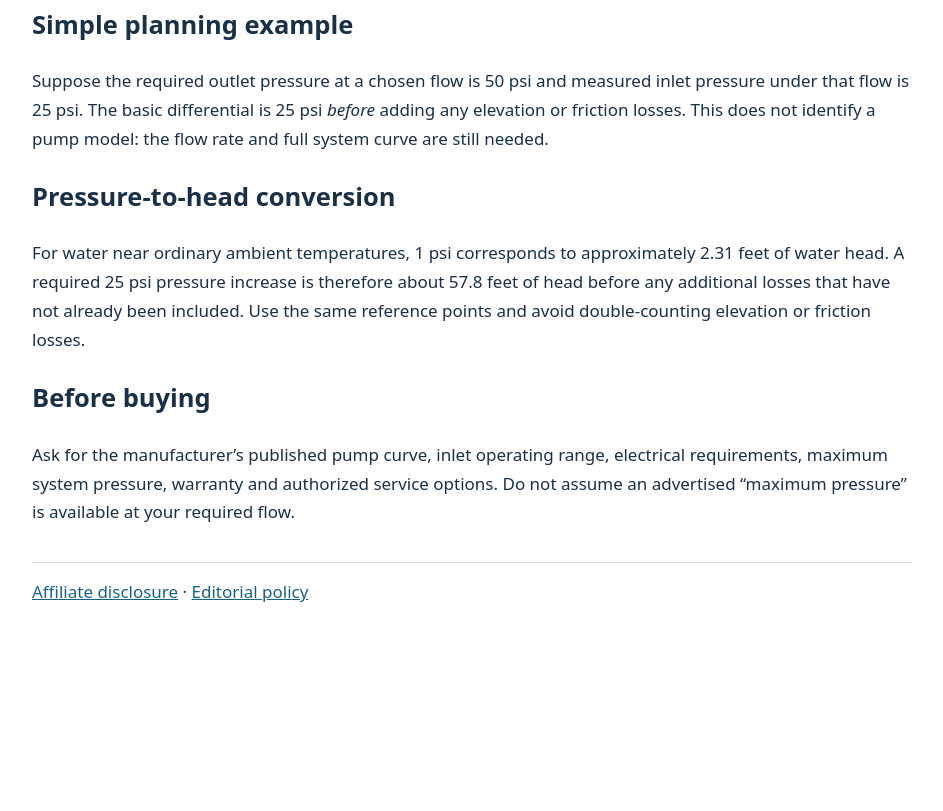
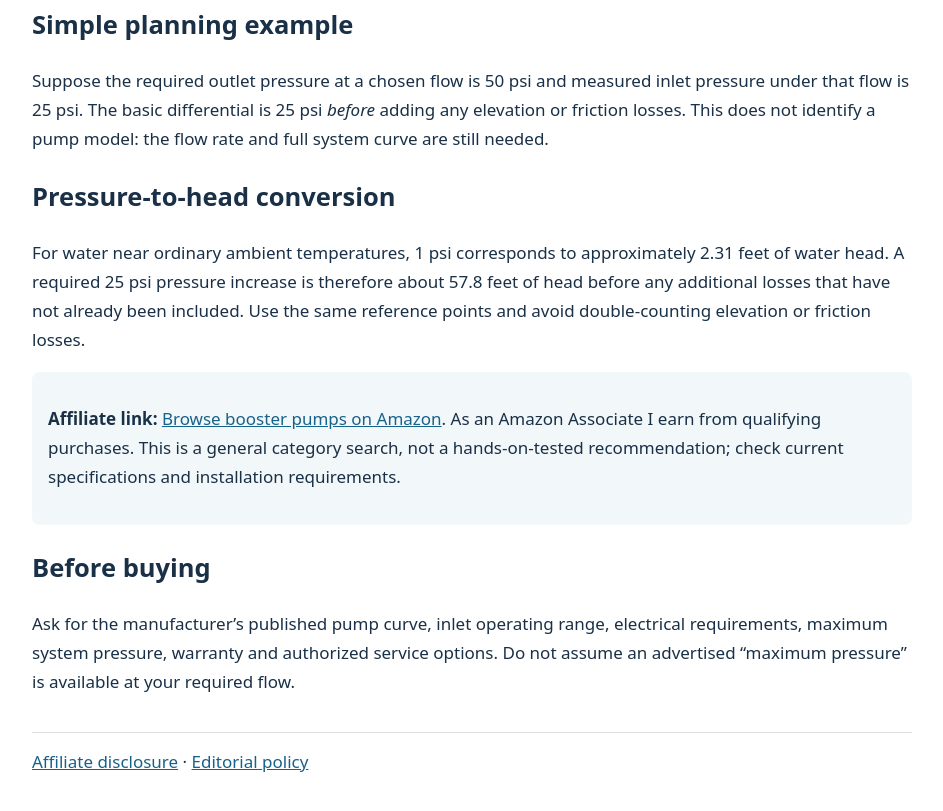
Before and after one commit to agrogalvan-create/smartgear-scout, a plain HTML site: page guides/how-to-size-a-booster-pump.html in a window 1280 px wide. Shown: the part 1480-2291 px from the top of the page, without its empty margins (168-1111 px from the left). Before the commit the page ends 2131 px from the top, so only its background shows below. Drawn offline with Linux system fonts and the light colour scheme.

Commit message:
Add transparent Amazon category link to buyer guide

```diff
--- a/guides/how-to-size-a-booster-pump.html
+++ b/guides/how-to-size-a-booster-pump.html
@@ -23,7 +23,7 @@
 <p>Suppose the required outlet pressure at a chosen flow is 50 psi and measured inlet pressure under that flow is 25 psi. The basic differential is 25 psi <em>before</em> adding any elevation or friction losses. This does not identify a pump model: the flow rate and full system curve are still needed.</p>
 <h2>Pressure-to-head conversion</h2>
 <p>For water near ordinary ambient temperatures, 1 psi corresponds to approximately 2.31 feet of water head. A required 25 psi pressure increase is therefore about 57.8 feet of head before any additional losses that have not already been included. Use the same reference points and avoid double-counting elevation or friction losses.</p>
-<h2>Before buying</h2>
+<aside><p><strong>Affiliate link:</strong> <a href="https://www.amazon.com/s?k=water+pressure+booster+pump&amp;tag=smartgearscou-20" rel="sponsored nofollow">Browse booster pumps on Amazon</a>. As an Amazon Associate I earn from qualifying purchases. This is a general category search, not a hands-on-tested recommendation; check current specifications and installation requirements.</p></aside><h2>Before buying</h2>
 <p>Ask for the manufacturer’s published pump curve, inlet operating range, electrical requirements, maximum system pressure, warranty and authorized service options. Do not assume an advertised “maximum pressure” is available at your required flow.</p>
 </main><footer><a href="../disclosure.html">Affiliate disclosure</a> · <a href="../about.html">Editorial policy</a></footer>
 </body></html>
```
